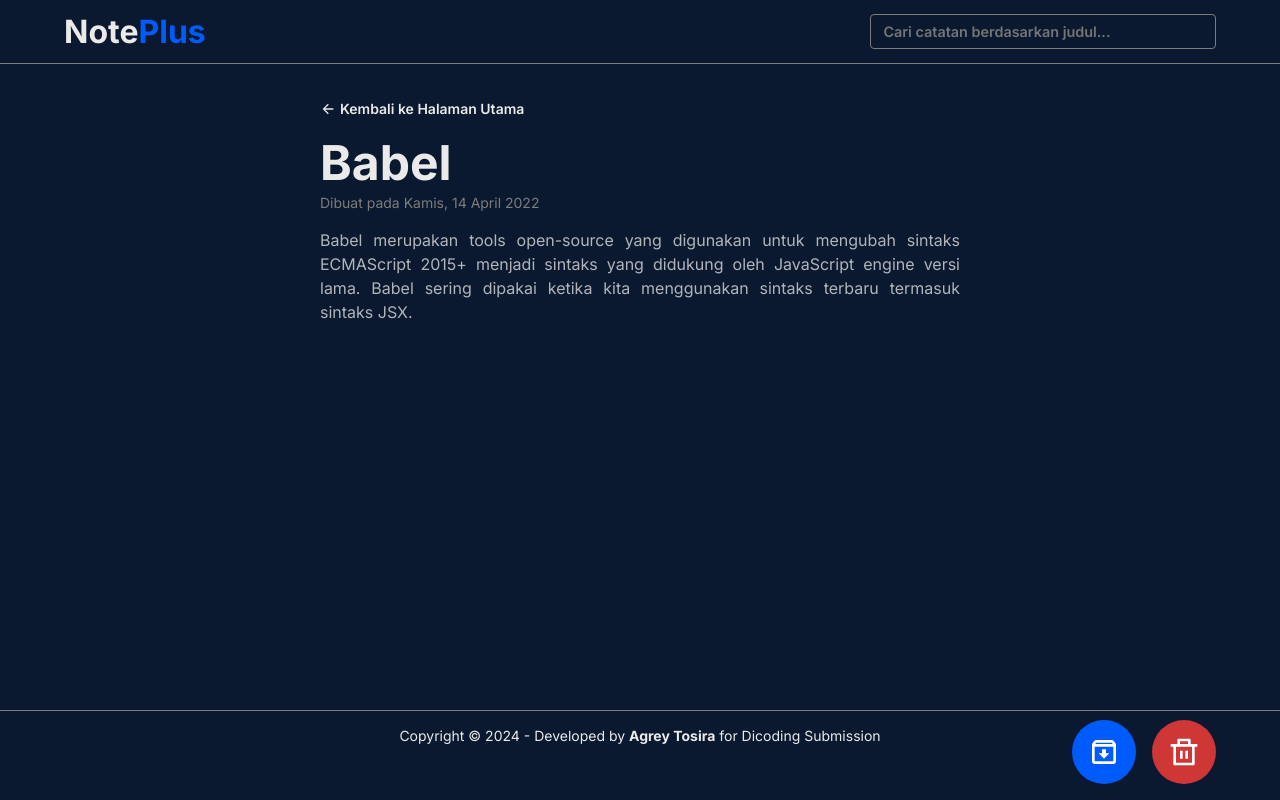
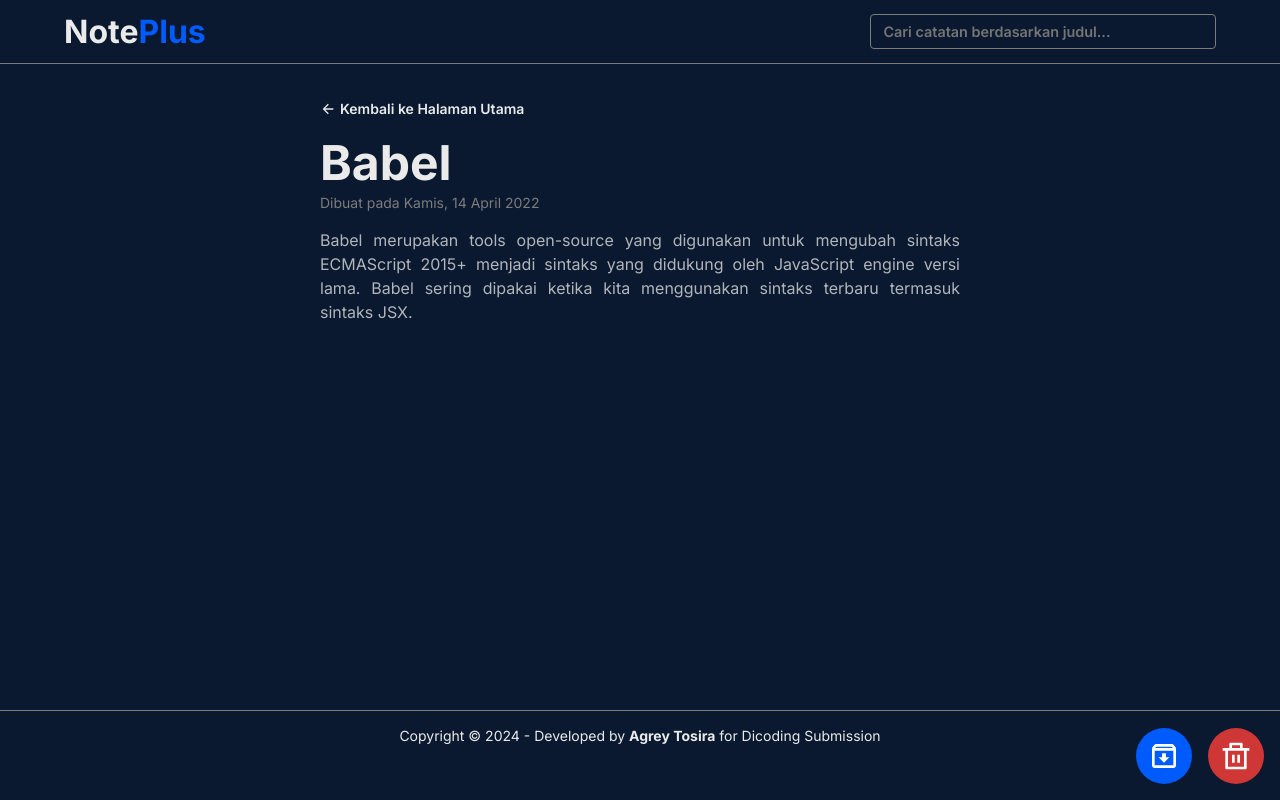
Before and after one commit to agreytosira/noteplus, a React (Vite) app: page /note/notes-1 in a window 1280 px wide. Built offline with nearby package versions, Linux system fonts and the light colour scheme.

Commit message:
style: update floating button size and position

```diff
--- a/src/styles/_responsive.scss
+++ b/src/styles/_responsive.scss
@@ -23,20 +23,6 @@
         &-modal {
             &__container {
                 width: 60%;
-            }
-        }
-
-        &-detail {
-            .floating-button {
-                button {
-                    height: 4rem;
-                    width: 4rem;
-
-                    svg {
-                        width: 2rem;
-                        height: 2rem;
-                    }
-                }
             }
         }
 
--- a/src/styles/global.scss
+++ b/src/styles/global.scss
@@ -105,18 +105,6 @@ textarea {
     &-detail {
         margin-top: 100px;
         margin-bottom: 50px;
-
-        .floating-button {
-            button {
-                width: 3rem;
-                height: 3rem;
-
-                svg {
-                    width: 1.5rem;
-                    height: 1.5rem;
-                }
-            }
-        }
 
         &__container {
             h1 {
@@ -329,7 +317,7 @@ textarea {
     z-index: 999;
     position: fixed;
     bottom: 1rem;
-    right: 5%;
+    right: 1rem;
     display: flex;
     gap: 1rem;
 
```
